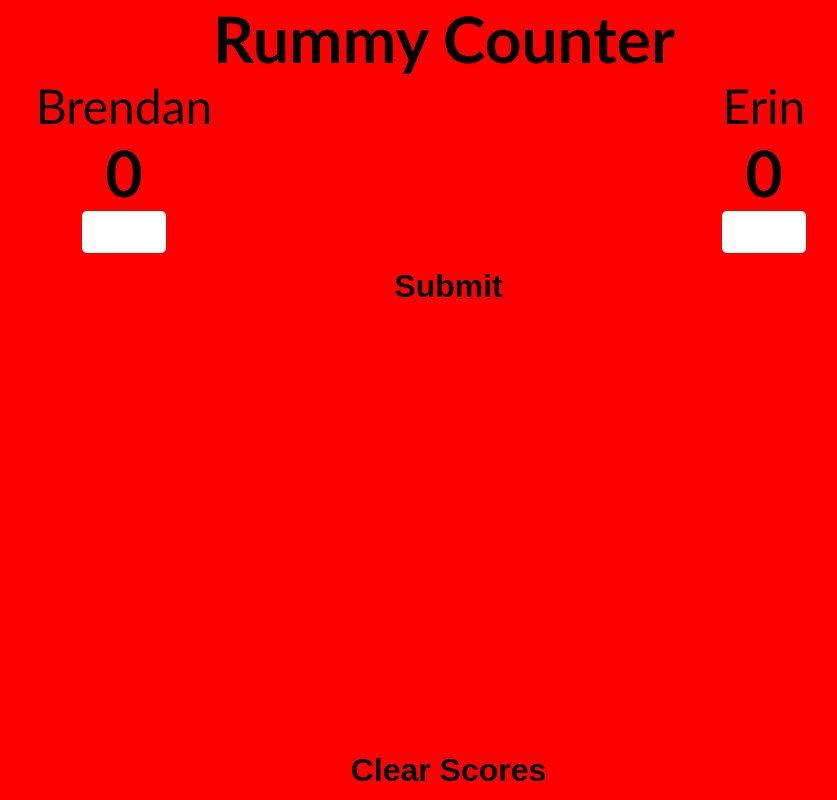
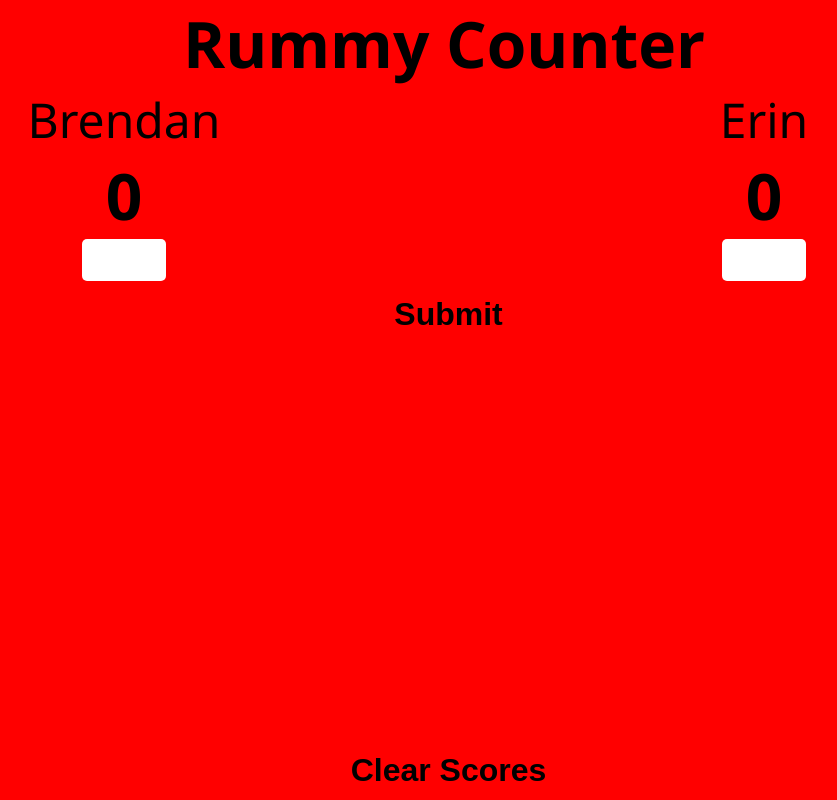
Before and after one commit to brendanfburke/rummy-counter, a React (Create React App) app: page / in a window 1280 px wide. Shown: the whole page, without its empty margins (196-1033 px from the left). Built offline with nearby package versions, Linux system fonts and the light colour scheme.

Commit message:
fixed dependencies, changed font

```diff
--- a/src/App.css
+++ b/src/App.css
@@ -4,7 +4,7 @@
   flex-direction: column;
   align-items: center;
   height: 100vh;
-  font-family: "Gill Sans", "Gill Sans MT", Calibri, "Trebuchet MS", sans-serif;
+  font-family: "Segoe UI", Tahoma, Geneva, Verdana, sans-serif;
 }
 
 .title {
--- a/src/App.js
+++ b/src/App.js
@@ -29,7 +29,7 @@
       setBrendanBackground("rgba(255,0,0,1)")
     }
 
-  })
+  }, [brendanTotal, erinTotal])
 
 
 
```
